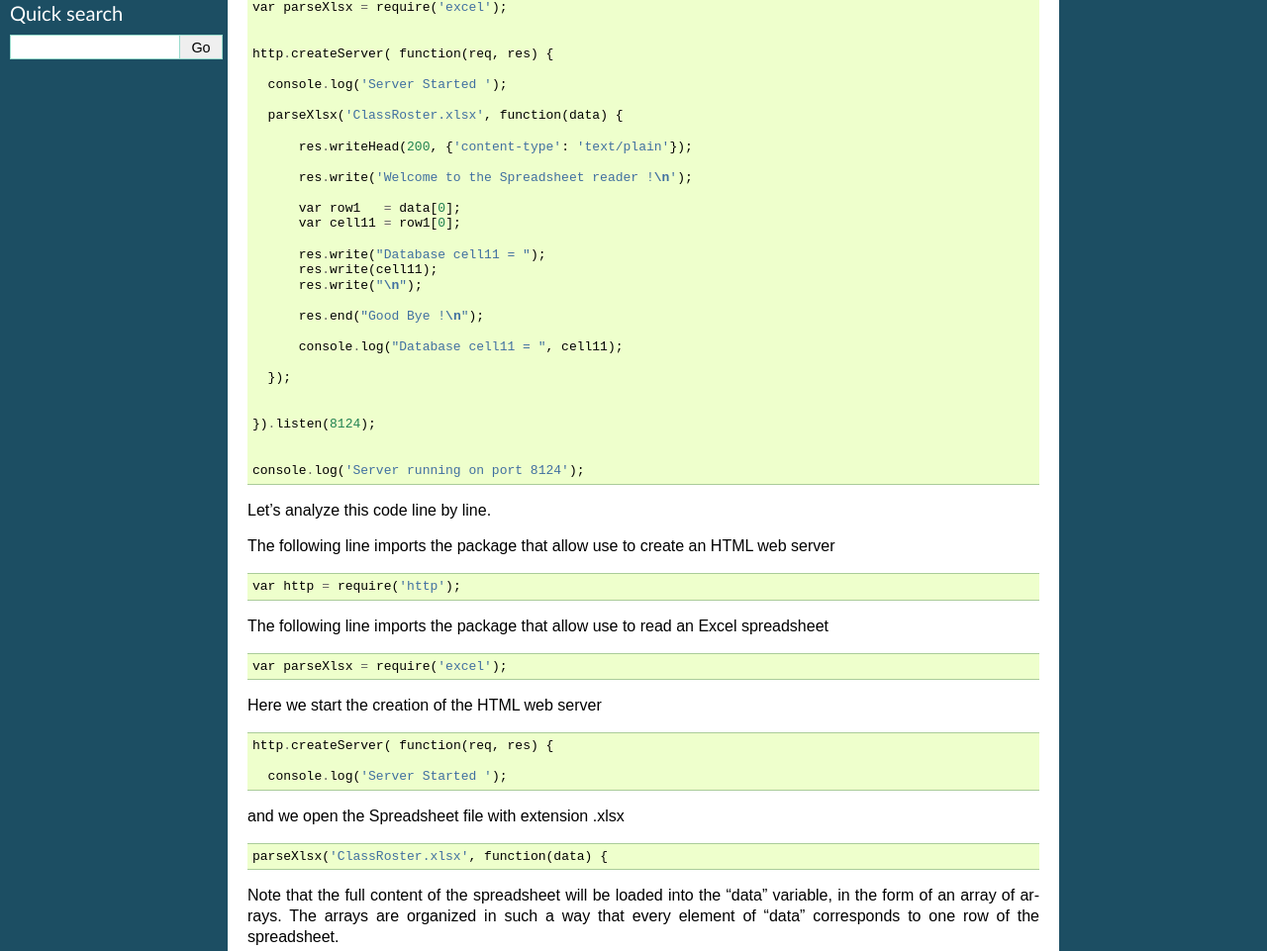
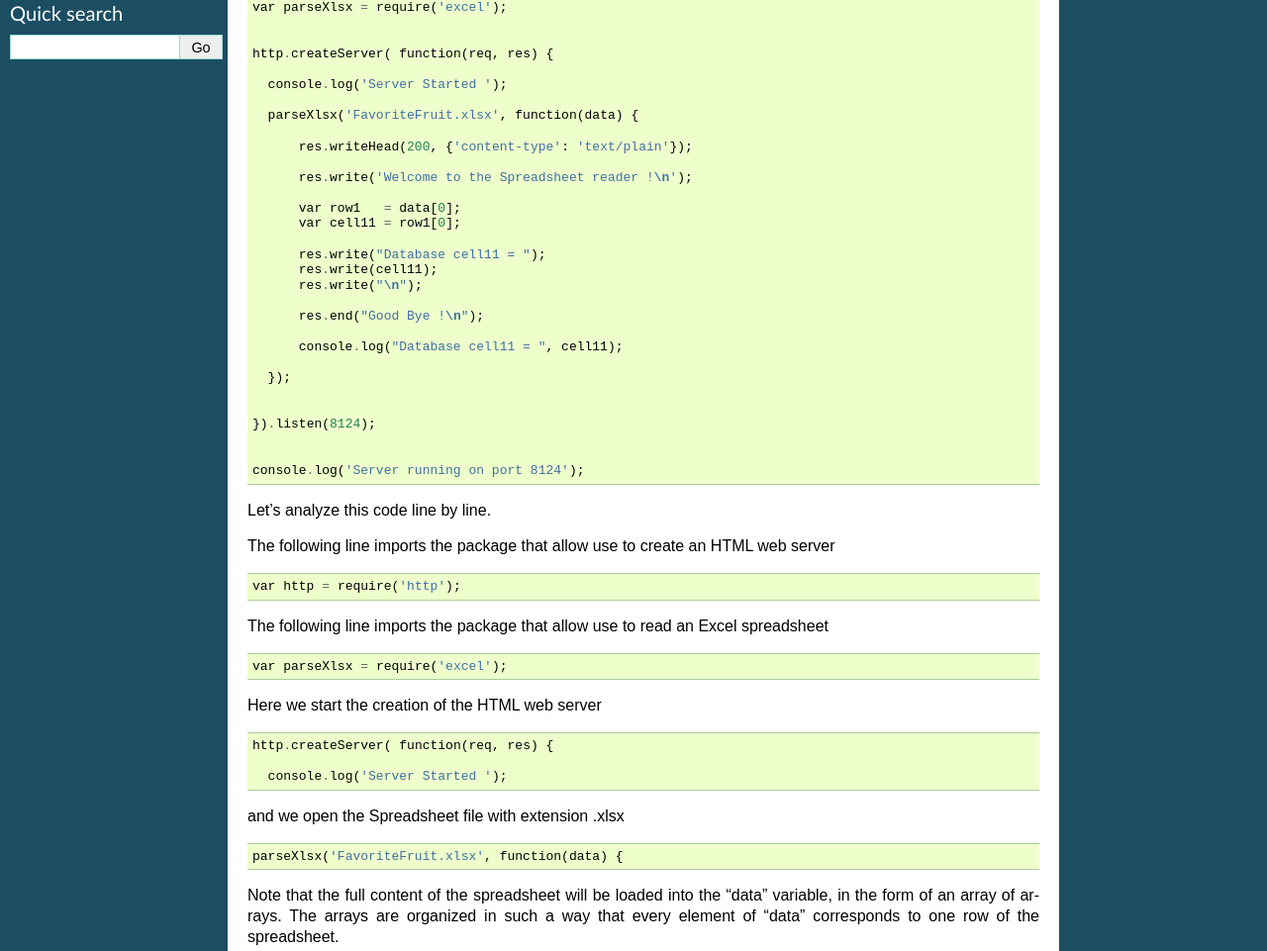
Before and after one commit to SUNY-Albany-CCI/open-source-web-development-tutorial, a Sphinx documentation site: the page built from source/Databases/LessonNodejs02.rst, in a window 1280 px wide and 1400 px high. Shown: the part 297-1258 px from the top of the window at 99% size. Built offline with Sphinx 7.4.7, drawn with Linux system fonts in a browser that asks for light colours.

Commit message:
Added fruits spreadsheet

```diff
--- a/source/Databases/LessonNodejs02.rst
+++ b/source/Databases/LessonNodejs02.rst
@@ -21,7 +21,7 @@ We write the following in the server file:
 
     console.log('Server Started ');
 
-    parseXlsx('ClassRoster.xlsx', function(data) {
+    parseXlsx('FavoriteFruit.xlsx', function(data) {
 
         res.writeHead(200, {'content-type': 'text/plain'});
 
@@ -76,7 +76,7 @@ and we open the Spreadsheet file with extension .xlsx
 
 ::
 
-    parseXlsx('ClassRoster.xlsx', function(data) {
+    parseXlsx('FavoriteFruit.xlsx', function(data) {
 
 Note that the full content of the spreadsheet will be loaded into the "data"
 variable, in the form of an array of arrays. The arrays are organized in such a
--- a/source/Databases/LessonNodejs03.rst
+++ b/source/Databases/LessonNodejs03.rst
@@ -22,7 +22,7 @@ We write the following in the server file:
 
     console.log('Server Started ');
 
-    parseXlsx('ClassRoster.xlsx', function(data) {
+    parseXlsx('FavoriteFruit.xlsx', function(data) {
 
         var query = require('url').parse(req.url).query;
         var row = require('querystring').parse(query).row;
@@ -80,7 +80,7 @@ With the parseXlsx function below, we open the Spreadsheet file with extension
 
 ::
 
-    parseXlsx('ClassRoster.xlsx', function(data) {
+    parseXlsx('FavoriteFruit.xlsx', function(data) {
 
 Now we can take advantage of the "url" package and its built-in functionality to parse a query that is appended to a URL.
 
--- a/source/Databases/serverReadDatabase02.js
+++ b/source/Databases/serverReadDatabase02.js
@@ -7,7 +7,7 @@ http.createServer( function(req, res) {
 
   console.log('Server Started ');
 
-  parseXlsx('ClassRoster.xlsx', function(data) {
+  parseXlsx('FavoriteFruit.xlsx', function(data) {
 
       res.writeHead(200, {'content-type': 'text/plain'});
 
--- a/source/Databases/serverReadDatabase03.js
+++ b/source/Databases/serverReadDatabase03.js
@@ -7,7 +7,7 @@ http.createServer( function(req, res) {
 
   console.log('Server Started ');
 
-  parseXlsx('ClassRoster.xlsx', function(data) {
+  parseXlsx('FavoriteFruit.xlsx', function(data) {
 
       var query = require('url').parse(req.url).query;
       var row = require('querystring').parse(query).row;
```
Also changed, not shown: 1 other file.
